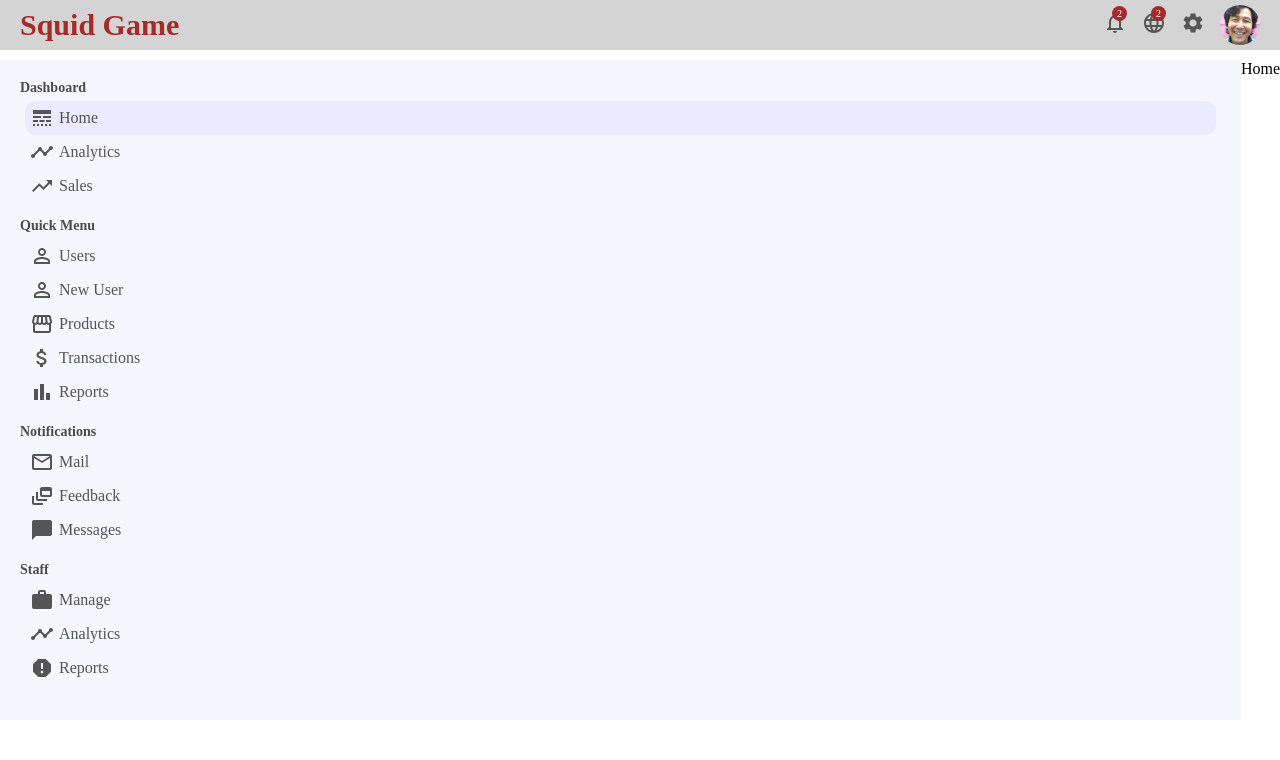
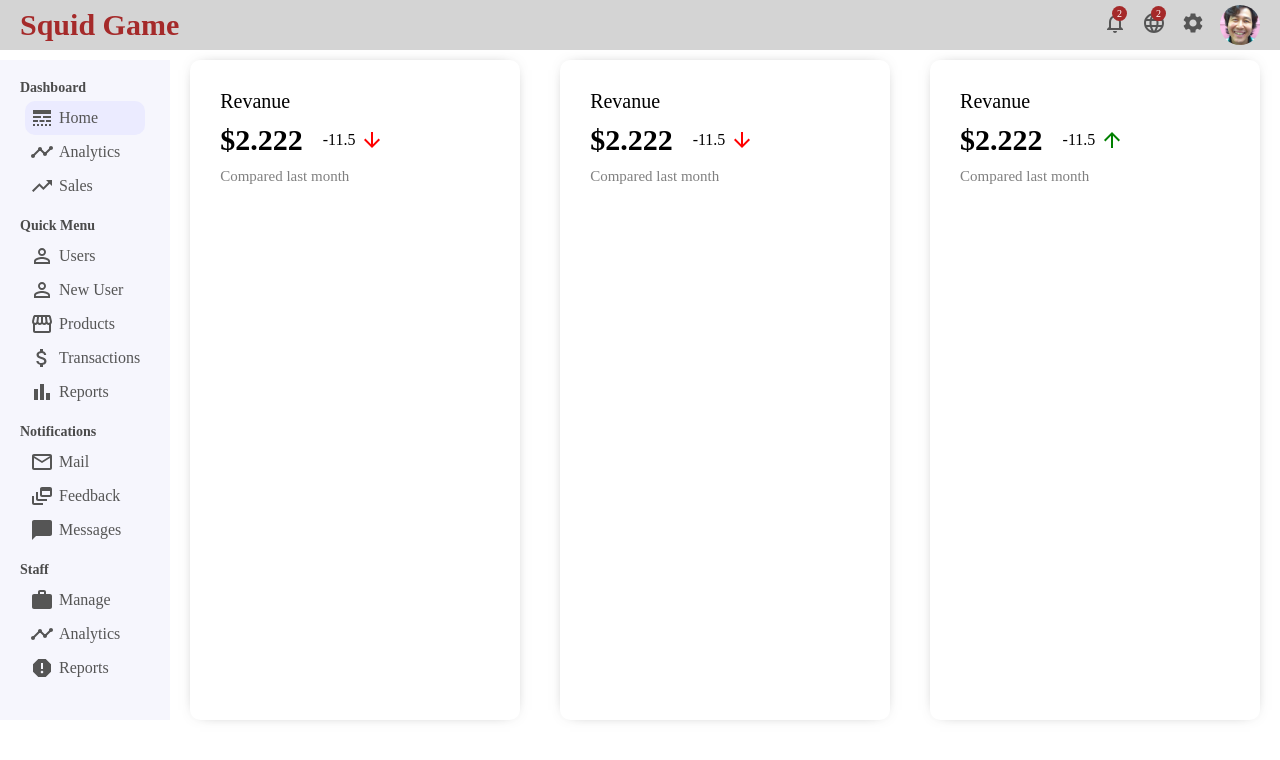
Before and after one commit to esrafil418/dashboard-admin, a React (Vite) app: page / in a window 1280 px wide. Shown: the top 760 px of the page. Built offline with nearby package versions, Linux system fonts and the light colour scheme.

Commit message:
feat: feature-cards

```diff
--- a/src/components/topbar/features/Features.css
+++ b/src/components/topbar/features/Features.css
@@ -0,0 +1,50 @@
+.features {
+  width: 100%;
+  display: flex;
+  justify-content: space-between;
+}
+
+.featureItem {
+  flex: 1;
+  margin: 0 20px;
+  padding: 30px;
+  border-radius: 10px;
+  cursor: pointer;
+  box-shadow: 0 0 15px -10px rgba(0, 0, 0, 0.75);
+}
+
+.featureTitle {
+  font-size: 20px;
+}
+
+.featureContainer {
+  display: flex;
+  align-items: center;
+  margin: 10px 0;
+}
+
+.featureMoney {
+  font-size: 30px;
+  font-weight: 600;
+}
+
+.featureRate {
+  display: flex;
+  align-items: center;
+  margin-left: 20px;
+}
+
+.featureIcon {
+  font-size: 14px;
+  margin-left: 5px;
+  color: green;
+}
+
+.featureIcon.negative {
+  color: red;
+}
+
+.featureSub {
+  font-size: 15px;
+  color: grey;
+}
--- a/src/components/topbar/features/Features.jsx
+++ b/src/components/topbar/features/Features.jsx
@@ -0,0 +1,39 @@
+import "./Features.css";
+import { ArrowDownward, ArrowUpward } from "@mui/icons-material";
+
+export default function Features() {
+  return (
+    <div className="features">
+      <div className="featureItem">
+        <span className="featureTitle">Revanue</span>
+        <div className="featureContainer">
+          <span className="featureMoney">$2.222</span>
+          <span className="featureRate">
+            -11.5 <ArrowDownward className="featureIcon negative" />
+          </span>
+        </div>
+        <span className="featureSub">Compared last month</span>
+      </div>
+      <div className="featureItem">
+        <span className="featureTitle">Revanue</span>
+        <div className="featureContainer">
+          <span className="featureMoney">$2.222</span>
+          <span className="featureRate">
+            -11.5 <ArrowDownward className="featureIcon negative" />
+          </span>
+        </div>
+        <span className="featureSub">Compared last month</span>
+      </div>
+      <div className="featureItem">
+        <span className="featureTitle">Revanue</span>
+        <div className="featureContainer">
+          <span className="featureMoney">$2.222</span>
+          <span className="featureRate">
+            -11.5 <ArrowUpward className="featureIcon" />
+          </span>
+        </div>
+        <span className="featureSub">Compared last month</span>
+      </div>
+    </div>
+  );
+}
--- a/src/pages/home/Home.jsx
+++ b/src/pages/home/Home.jsx
@@ -1,3 +1,5 @@
+import Features from "../../components/topbar/features/Features";
+
 export default function Home() {
-  return <div>Home</div>;
+  return <Features />;
 }
```
